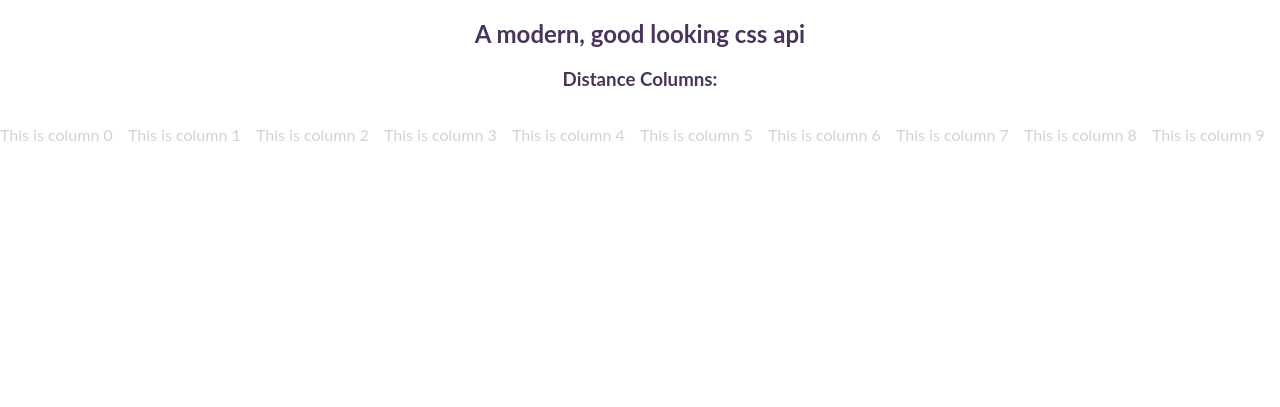
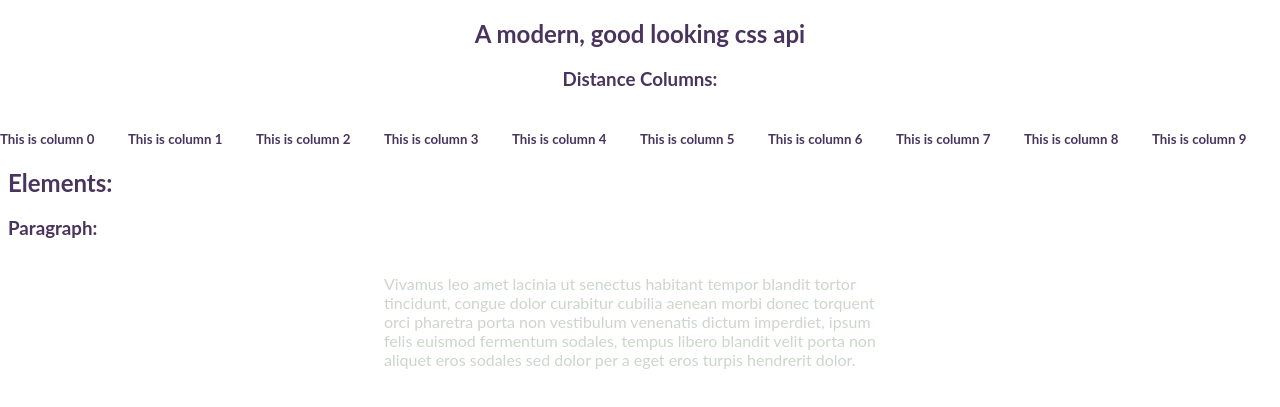
Before and after one commit to tomtomy8/Broccoli--Api, a plain HTML site: page index.html in a window 1280 px wide. Shown: the part 63-470 px from the top of the page. Drawn offline with Linux system fonts and the light colour scheme; a web font is replaced by a local one.

Commit message:
Example Page
Changed some features in the example page

```diff
--- a/index.html
+++ b/index.html
@@ -10,17 +10,22 @@
     <!-- greenText class in developement-->
 
     <h3 class="centre" class="yellowText">Distance Columns:</h3>
-    <div id="columns" style="height:20px">
-        <p class="col-0">This is column 0 </p>
-        <p class="col-1">This is column 1 </p>
-        <p class="col-2">This is column 2 </p>
-        <p class="col-3">This is column 3 </p>
-        <p class="col-4">This is column 4 </p>
-        <p class="col-5">This is column 5 </p>
-        <p class="col-6">This is column 6 </p>
-        <p class="col-7">This is column 7 </p>
-        <p class="col-8">This is column 8 </p>
-        <p class="col-9">This is column 9 </p>
+    <div id="columns" style="height:40px">
+        <h5 class="col-0">This is column 0 </h5>
+        <h5 class="col-1">This is column 1 </h5>
+        <h5 class="col-2">This is column 2 </h5>
+        <h5 class="col-3">This is column 3 </h5>
+        <h5 class="col-4">This is column 4 </h5>
+        <h5 class="col-5">This is column 5 </h5>
+        <h5 class="col-6">This is column 6 </h5>
+        <h5 class="col-7">This is column 7 </h5>
+        <h5 class="col-8">This is column 8 </h5>
+        <h5 class="col-9">This is column 9 </h5>
     </div>
+    <h2>Elements: </h2>
+    <h3>Paragraph: </h3>
+    <p style="width:40%" class="col-3">
+        Vivamus leo amet lacinia ut senectus habitant tempor blandit tortor tincidunt, congue dolor curabitur cubilia aenean morbi donec torquent orci pharetra porta non vestibulum venenatis dictum imperdiet, ipsum felis euismod fermentum sodales, tempus libero blandit velit porta non aliquet eros sodales sed dolor per a eget eros turpis hendrerit dolor.
+    </p>
 </body>
 </html>
```
